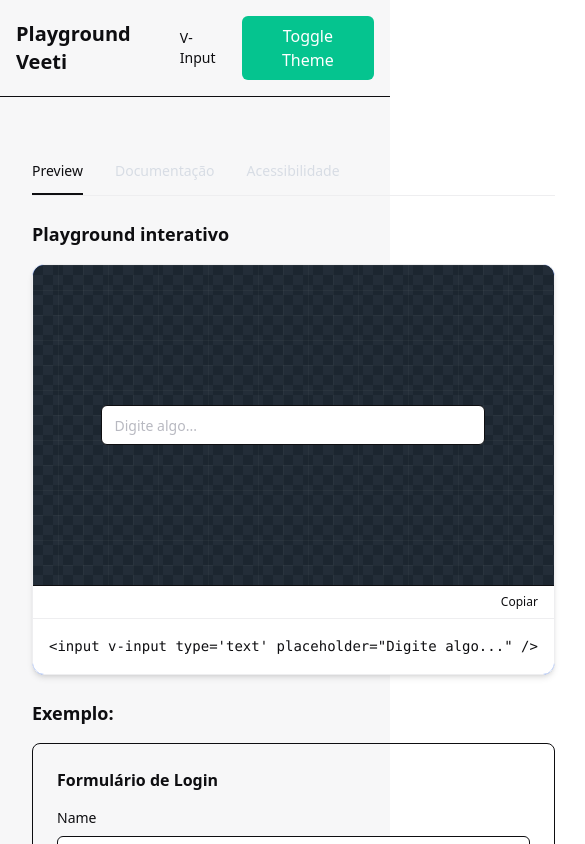
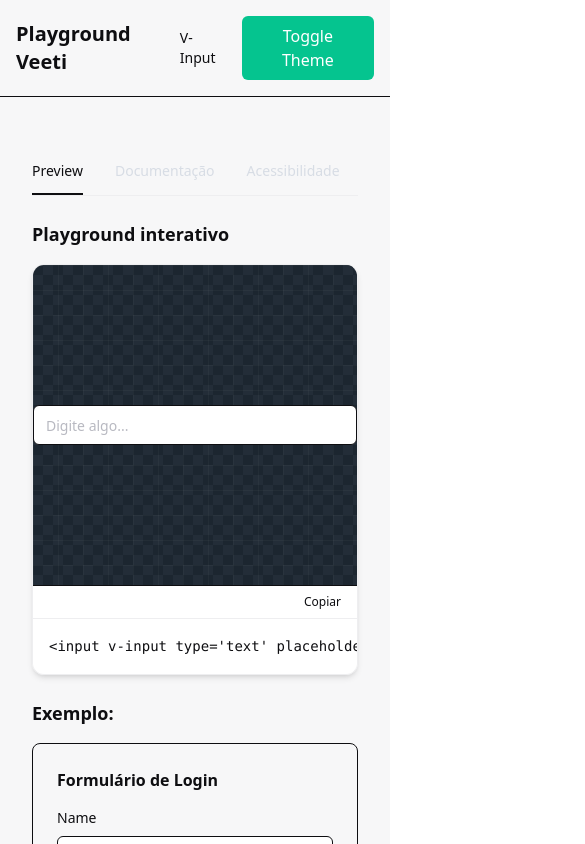
Before and after one commit to euosouza/veeti, an Angular app: page /v-input-demo in a window 390 px wide. Shown: the top 844 px of the page, 585 px wide, since content can reach past the window. Built offline with nearby package versions, Linux system fonts and the light colour scheme.

Commit message:
feature: adicionando responsividade no playground.layout.html

```diff
--- a/src/app/core/components/layouts/playground/playground.layout.html
+++ b/src/app/core/components/layouts/playground/playground.layout.html
@@ -1,5 +1,5 @@
-<div class="flex items-stretch">
-  <main class="flex-1 p-8">
+<div class="flex flex-col md:flex-row items-stretch overflow-x-hidden">
+  <main class="flex-1 p-8 w-full">
     <div class="mb-6">
       <!-- Header Title-->
       <h2 class="text-3xl font-bold text-foreground mb-2">{{config().title}}</h2>
@@ -22,7 +22,7 @@
       <p class="text-lg font-semibold text-foreground mb-4">Playground interativo</p>
 
       <!-- Canvas -->
-      <div class="border border-card-border rounded-xl overflow-hidden shadow-md bg-blue-600">
+      <div class="border border-card-border rounded-xl overflow-hidden shadow-md">
         <!-- Grid lines overlay (optional aesthetic) -->
         <div class="checkerboard h-[320px] w-full flex items-center justify-center relative" [style]="checkerboard">
           <div class="absolute inset-0 pointer-events-none" [style]="stylesCanvas"></div>
@@ -55,7 +55,7 @@
     </div>
   </main>
 
-  <aside class="w-90 border-l border-card-border">
+  <aside class="w-full md:w-90 border-t md:border-t-0 md:border-l border-card-border">
     <!-- Tabs -->
     <div class="border-b border-card-border mb-4">
       <nav class="flex justify-center">
```
